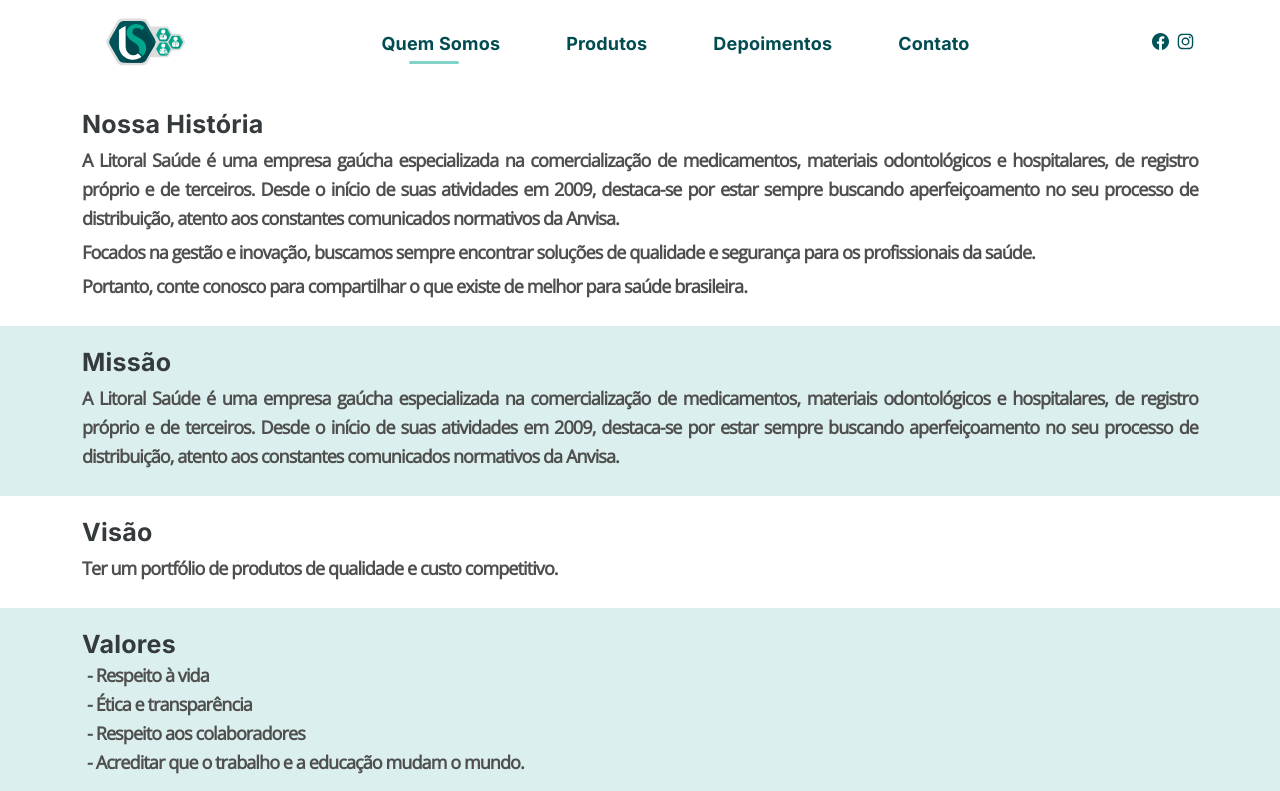
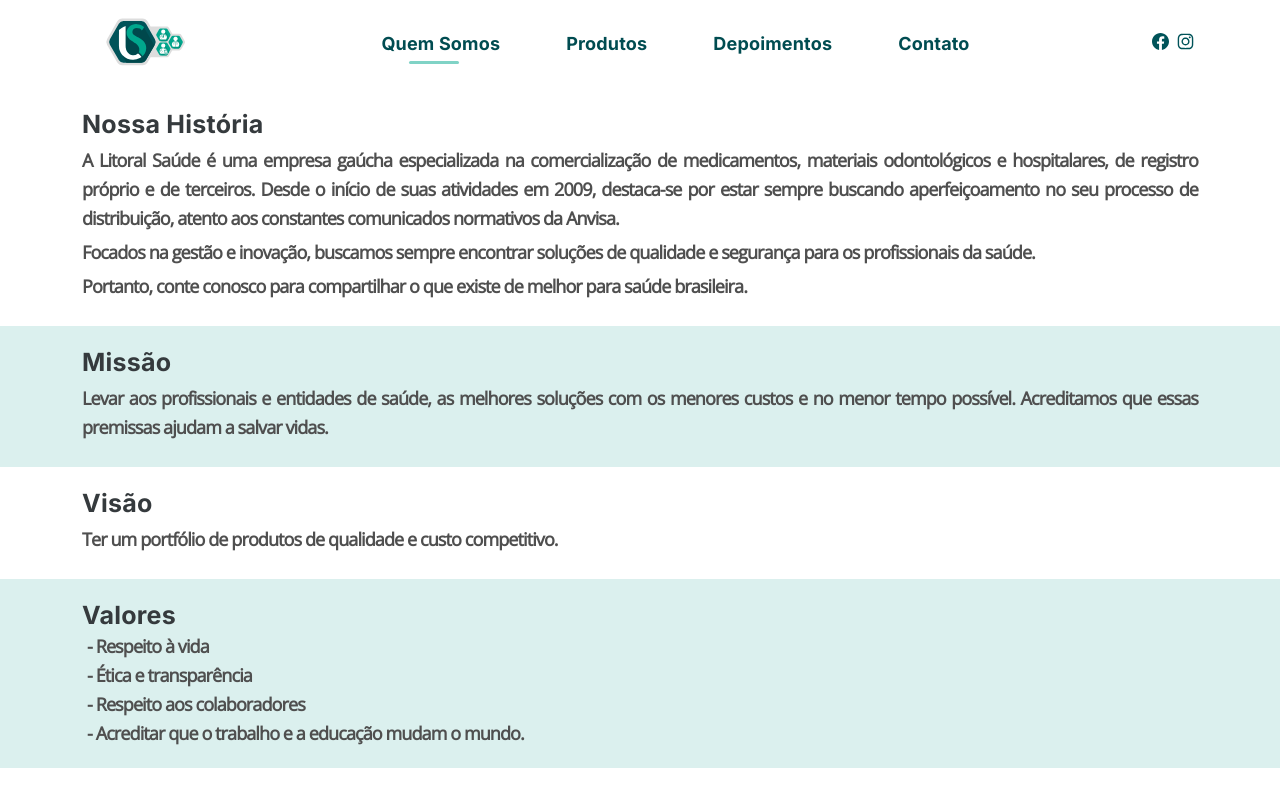
Before and after one commit to Litoralsaude/litoral-saude, a Next.js app: page /quem-somos in a window 1280 px wide. Shown: the top 791 px of the page. Built offline with nearby package versions, Linux system fonts and the light colour scheme.

Commit message:
change mission text

```diff
--- a/pages/quem-somos.js
+++ b/pages/quem-somos.js
@@ -36,12 +36,9 @@
           <div className="container">
             <h2 className={globalStyles.h2}>Missão</h2>
             <p className={`${globalStyles.text} ${styles.text}`}>
-              A Litoral Saúde é uma empresa gaúcha especializada na
-              comercialização de medicamentos, materiais odontológicos e
-              hospitalares, de registro próprio e de terceiros. Desde o início
-              de suas atividades em 2009, destaca-se por estar sempre buscando
-              aperfeiçoamento no seu processo de distribuição, atento aos
-              constantes comunicados normativos da Anvisa.
+              Levar aos profissionais e entidades de saúde, as melhores soluções
+              com os menores custos e no menor tempo possível. Acreditamos que
+              essas premissas ajudam a salvar vidas.
             </p>
           </div>
         </section>
```
